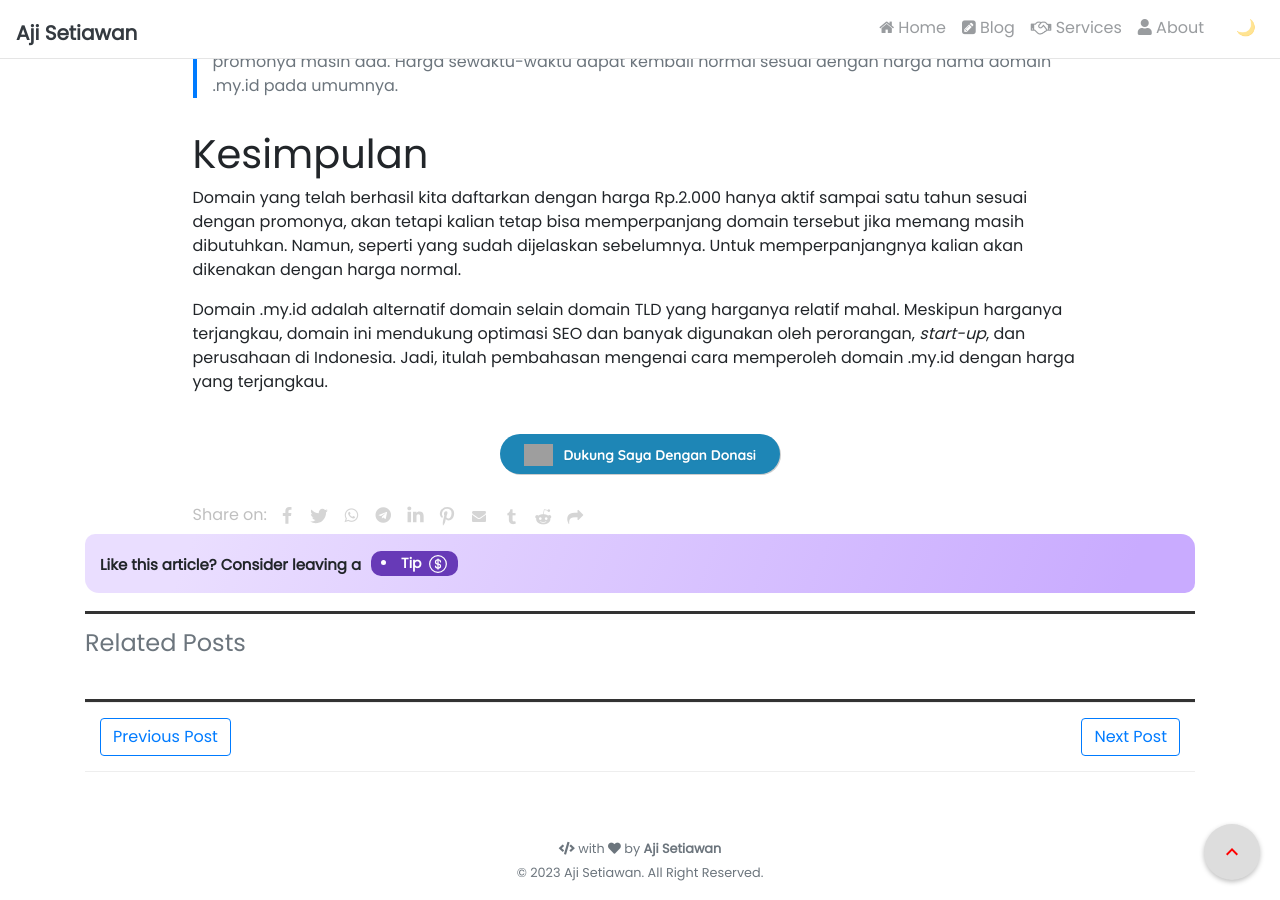
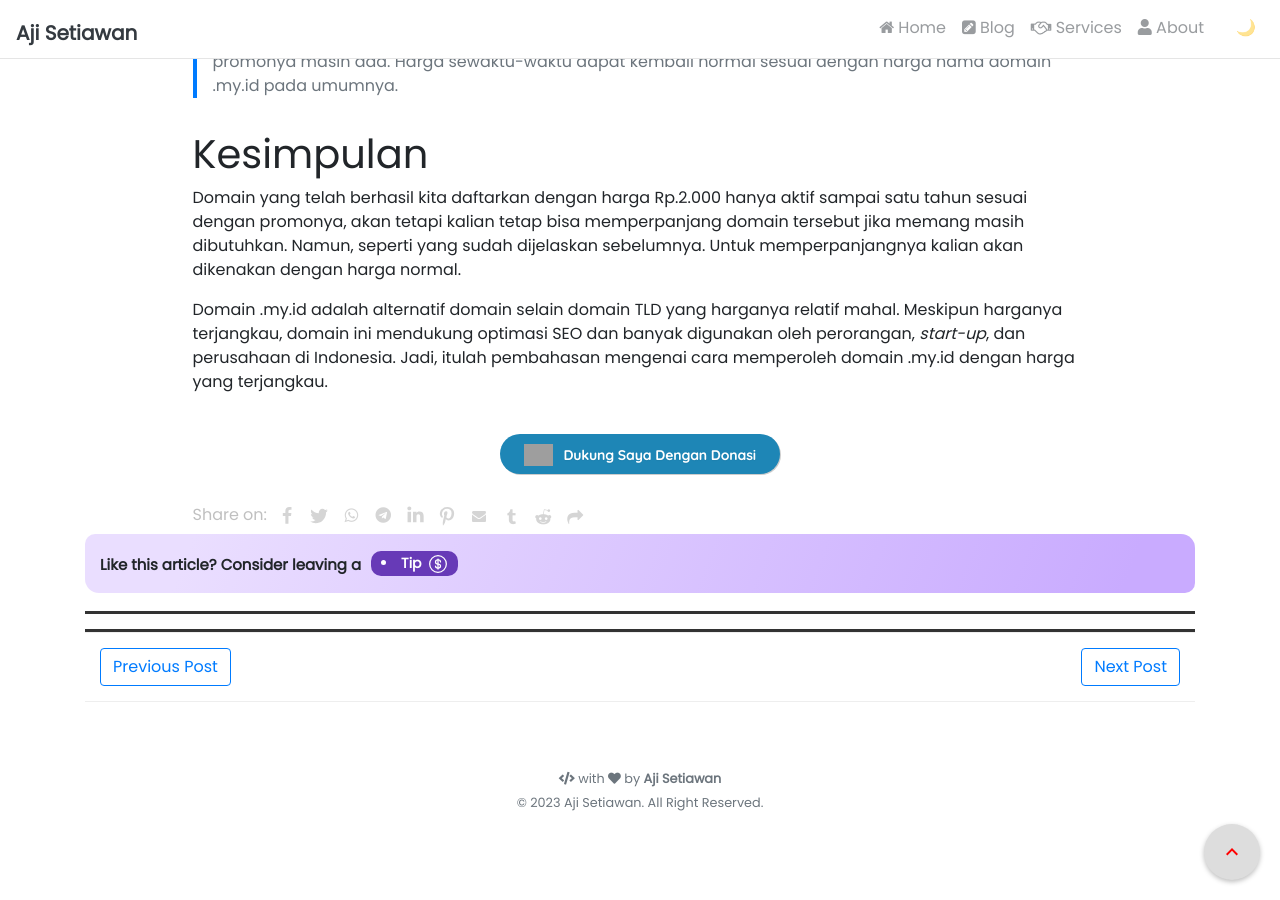
Before and after one commit to ajisetiawan716/ajisetiawan716.github.io, a Jekyll site: the page built from _posts/2023-12-15-cara-daftar-domain-my.id-murah-di-dewabiz.md, in a window 1280 px wide and 900 px high, scrolled down 5908 px. Built offline with Jekyll 4.4.1, drawn with Linux system fonts in a browser that asks for light colours; nearby versions of some CDN libraries; comment, search, counter and statistics services are not loaded; grey boxes are pictures that could not be loaded.

Commit message:
Update related-post.html

```diff
--- a/_includes/blog/related-post.html
+++ b/_includes/blog/related-post.html
@@ -1,12 +1,12 @@
 <div class="rect">
-{% assign maxRelated = 5 %}
+
+  {% assign maxRelated = 4 %}
   {% assign minCommonTags =  1 %}
   {% assign maxRelatedCounter = 0 %}
 
 
-<h4 class="text-muted">Related Posts</h4>
-<ul class="rel">
   {% for post in site.posts %}
+
 
     {% assign sameTagCount = 0 %}
     {% assign commonTags = '' %}
@@ -15,25 +15,25 @@
       {% if post.url != page.url %}
         {% if page.tags contains tag %}
           {% assign sameTagCount = sameTagCount | plus: 1 %}
+          {% capture tagmarkup %} <span class="label label-default">{{ tag }}</span> {% endcapture %}
+          {% assign commonTags = commonTags | append: tagmarkup %}
         {% endif %}
       {% endif %}
     {% endfor %}
 
     {% if sameTagCount >= minCommonTags %}
-<li>
-        <h3>
-          <a href="{{ post.url }}">
-            {{ post.title }}
-            <small>{{ post.date | date_to_string }}</small>
+
+          <a href="{{ site.baseurl }}{{ post.url }}">
+              <div class="rel">
+                  <h5>{{ post.title }}</h5>
+                  <img width="100%" src="/thumbs/{{post.image}}">
+              </div>
           </a>
-        </h3>
-</li>
+
       {% assign maxRelatedCounter = maxRelatedCounter | plus: 1 %}
-
       {% if maxRelatedCounter >= maxRelated %}
         {% break %}
       {% endif %}
     {% endif %}
   {% endfor %}
-</ul>
 </div>
```
Lines whose indentation alone changed are shown as unchanged.
